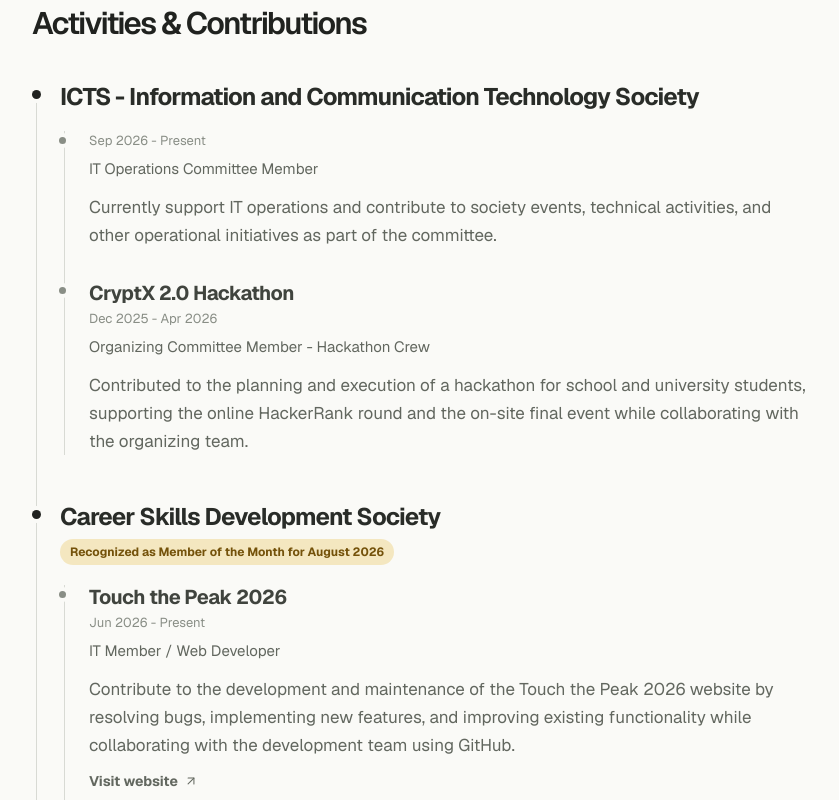
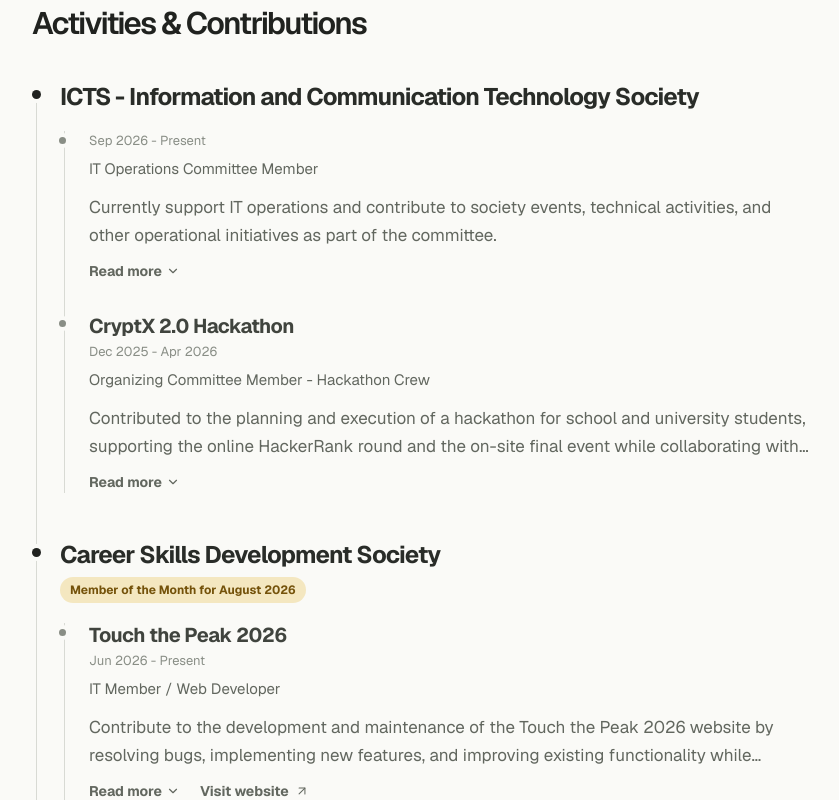
Before and after one commit to DHARAKA-METH/portfolio, a Next.js app: page / in a window 1280 px wide. Shown: the part 920-1720 px from the top of the page, without its empty margins (168-1007 px from the left). Built offline with nearby package versions, Linux system fonts and the light colour scheme.

Commit message:
fix;fix errors

```diff
--- a/app/(pages)/projects/page.tsx
+++ b/app/(pages)/projects/page.tsx
@@ -9,6 +9,7 @@
   BadgeCheck,
   Boxes,
   Braces,
+  ChevronDown,
   Cpu,
   Database,
   DatabaseBackup,
@@ -132,6 +133,7 @@
 export default function ProjectSectionPage() {
   const prefersReducedMotion = useReducedMotion();
   const [activeIndex, setActiveIndex] = useState(0);
+  const [expandedProjectSlug, setExpandedProjectSlug] = useState<string | null>(null);
   const directionRef = useRef(1);
   const showcaseRef = useRef<HTMLDivElement>(null);
   const projectCount = projects.length;
@@ -159,6 +161,7 @@
     if (nextIndex === activeIndex) return;
 
     directionRef.current = index > activeIndex ? 1 : -1;
+    setExpandedProjectSlug(null);
     setActiveIndex(nextIndex);
     window.history.pushState(null, "", `#${encodeURIComponent(projects[nextIndex].slug)}`);
 
@@ -287,6 +290,7 @@
 
       const foundIndex = projects.findIndex((project) => project.slug === slug);
       const nextIndex = foundIndex >= 0 ? foundIndex : 0;
+      setExpandedProjectSlug(null);
       setActiveIndex((currentIndex) => {
         if (nextIndex !== currentIndex) {
           directionRef.current = nextIndex > currentIndex ? 1 : -1;
@@ -359,7 +363,11 @@
                 : "No projects available"}
             </p>
 
-            {projects.slice(activeIndex, activeIndex + 1).map((project) => (
+            {projects.slice(activeIndex, activeIndex + 1).map((project) => {
+              const isDescriptionExpanded = expandedProjectSlug === project.slug;
+              const descriptionId = `${project.slug}-description`;
+
+              return (
               <article data-project-reveal className="min-w-0 scroll-mt-8 pt-5 pb-8 sm:pt-8 lg:pt-12" id={project.slug} key={project.slug}>
                 <div className="w-full">
                   <p className={`${displayFont} text-[14px] text-[#62675F] dark:text-[#9EA594]`}>
@@ -371,18 +379,31 @@
                   <p className={`${displayFont} mt-2 text-[15px] text-[#62675F] dark:text-[#A6ABA1]`}>
                     {project.role}
                   </p>
-                  <div className="mt-5 space-y-4 text-[15px] leading-7 text-[#62675F] sm:text-[16px] dark:text-[#A6ABA1]">
-                    <p>{project.description}</p>
-                    {project.details && <p>{project.details}</p>}
-                    {project.features && (
+                  <div className="mt-5 space-y-4 text-[15px] leading-7 text-[#62675F] sm:text-[16px] dark:text-[#A6ABA1]" id={descriptionId}>
+                    <p className={isDescriptionExpanded ? "" : "line-clamp-2"}>{project.description}</p>
+                    {isDescriptionExpanded && project.details && <p>{project.details}</p>}
+                    {isDescriptionExpanded && project.features && (
                       <p>
                         <span className="font-semibold text-[#40443E] dark:text-[#C5C9C0]">Features: </span>
                         {project.features}
                       </p>
                     )}
-                    {project.note && <p>{project.note}</p>}
+                    {isDescriptionExpanded && project.note && <p>{project.note}</p>}
                   </div>
-                  {project.apiEndpoints && (
+                  <button
+                    aria-controls={descriptionId}
+                    aria-expanded={isDescriptionExpanded}
+                    className={`${displayFont} mt-3 inline-flex cursor-pointer items-center gap-1 rounded-sm text-[14px] font-bold text-[#62675F] transition-colors hover:text-[#20221F] focus-visible:outline-2 focus-visible:outline-offset-4 dark:text-[#A6ABA1] dark:hover:text-[#F2F3EE]`}
+                    type="button"
+                    onClick={() => setExpandedProjectSlug(isDescriptionExpanded ? null : project.slug)}
+                  >
+                    {isDescriptionExpanded ? "Show less" : "Read more"}
+                    <ChevronDown
+                      aria-hidden="true"
+                      className={`size-3.5 stroke-2 transition-transform ${isDescriptionExpanded ? "rotate-180" : ""}`}
+                    />
+                  </button>
+                  {isDescriptionExpanded && project.apiEndpoints && (
                     <section className="mt-8" aria-labelledby={`${project.slug}-api-endpoints`}>
                       <h3 id={`${project.slug}-api-endpoints`} className={`${displayFont} text-[18px] font-bold tracking-[-0.03em] text-[#292C28] dark:text-[#E8EAE5]`}>
                         API Endpoints
@@ -411,7 +432,7 @@
                       </div>
                     </section>
                   )}
-                  {project.fileStructure && (
+                  {isDescriptionExpanded && project.fileStructure && (
                     <section className="mt-8" aria-labelledby={`${project.slug}-file-structure`}>
                       <h3 id={`${project.slug}-file-structure`} className={`${displayFont} text-[18px] font-bold tracking-[-0.03em] text-[#292C28] dark:text-[#E8EAE5]`}>
                         Project Structure
@@ -493,7 +514,8 @@
                   </section>
                 )}
               </article>
-            ))}
+              );
+            })}
 
             {projectCount > 0 && (
               <nav aria-label="Project navigation" className="flex items-center justify-between gap-3 border-t border-[#E5E6E1] pt-5 lg:fixed lg:top-1/2 lg:left-[calc(80%+1.5rem)] lg:z-20 lg:w-24 lg:-translate-y-1/2 lg:flex-col lg:gap-5 lg:border-0 lg:pt-0 dark:border-[#282B26]">
--- a/app/page.tsx
+++ b/app/page.tsx
@@ -1,6 +1,6 @@
 "use client";
 
-import { useEffect, useRef, useState, type ReactNode } from "react";
+import { useEffect, useId, useRef, useState, type ReactNode } from "react";
 import Image from "next/image";
 import Link from "next/link";
 import Script from "next/script";
@@ -11,6 +11,7 @@
   ArrowUpRight,
   Boxes,
   Check,
+  ChevronDown,
   Cloud,
   Copy,
   Database,
@@ -970,18 +971,42 @@
 }
 
 function Volunteer({ period, name, role, description, website }: VolunteerExperience) {
+  const [isExpanded, setIsExpanded] = useState(false);
+  const descriptionId = useId();
+
   return (
     <div>
       {name && <h4 className={`${displayFont} text-[18px] leading-6 font-bold tracking-[-0.025em] text-[#40443E] sm:text-[20px] dark:text-[#C5C9C0]`}>{name}</h4>}
       <p className={`${displayFont} mt-1 text-[13px] text-[#898E86] dark:text-[#7D8279]`}>{period.join(" - ")}</p>
       <p className={`${displayFont} mt-2 text-[15px] text-[#62675F] dark:text-[#A6ABA1]`}>{role}</p>
-      <p className="mt-3 max-w-[64ch] text-[16px] leading-7 text-[#62675F] sm:text-[17px] dark:text-[#A6ABA1]">{description}</p>
-      {website && (
-        <a className={`${displayFont} ${focusRing} mt-3 inline-flex items-center gap-1.5 rounded-sm text-[14px] font-bold text-[#62675F] transition-colors hover:text-[#20221F] dark:text-[#A6ABA1] dark:hover:text-[#F2F3EE]`} href={website} target="_blank" rel="noreferrer">
-          Visit website
-          <ArrowUpRight className="size-3.5 stroke-[1.75]" />
-        </a>
-      )}
+      <p
+        className={`mt-3 max-w-[64ch] text-[16px] leading-7 text-[#62675F] sm:text-[17px] dark:text-[#A6ABA1] ${isExpanded ? "" : "line-clamp-2"}`}
+        id={descriptionId}
+      >
+        {description}
+      </p>
+      <div className="mt-3 flex flex-wrap items-center gap-x-5 gap-y-2">
+        <button
+          aria-controls={descriptionId}
+          aria-expanded={isExpanded}
+          aria-label={`${isExpanded ? "Show less" : "Read more"} about ${name ?? role}`}
+          className={`${displayFont} ${focusRing} inline-flex cursor-pointer items-center gap-1 rounded-sm text-[14px] font-bold text-[#62675F] transition-colors hover:text-[#20221F] dark:text-[#A6ABA1] dark:hover:text-[#F2F3EE]`}
+          type="button"
+          onClick={() => setIsExpanded((expanded) => !expanded)}
+        >
+          {isExpanded ? "Show less" : "Read more"}
+          <ChevronDown
+            aria-hidden="true"
+            className={`size-3.5 stroke-2 transition-transform ${isExpanded ? "rotate-180" : ""}`}
+          />
+        </button>
+        {website && (
+          <a className={`${displayFont} ${focusRing} inline-flex items-center gap-1.5 rounded-sm text-[14px] font-bold text-[#62675F] transition-colors hover:text-[#20221F] dark:text-[#A6ABA1] dark:hover:text-[#F2F3EE]`} href={website} target="_blank" rel="noreferrer">
+            Visit website
+            <ArrowUpRight className="size-3.5 stroke-[1.75]" />
+          </a>
+        )}
+      </div>
     </div>
   );
 }
--- a/data/volunteers.ts
+++ b/data/volunteers.ts
@@ -19,7 +19,7 @@
   },
   {
     name: "Career Skills Development Society",
-    award: "Recognized as Member of the Month for August 2026",
+    award: "Member of the Month for August 2026",
     experiences: [
       {
         period: ["Jun 2026", "Present"],
```
